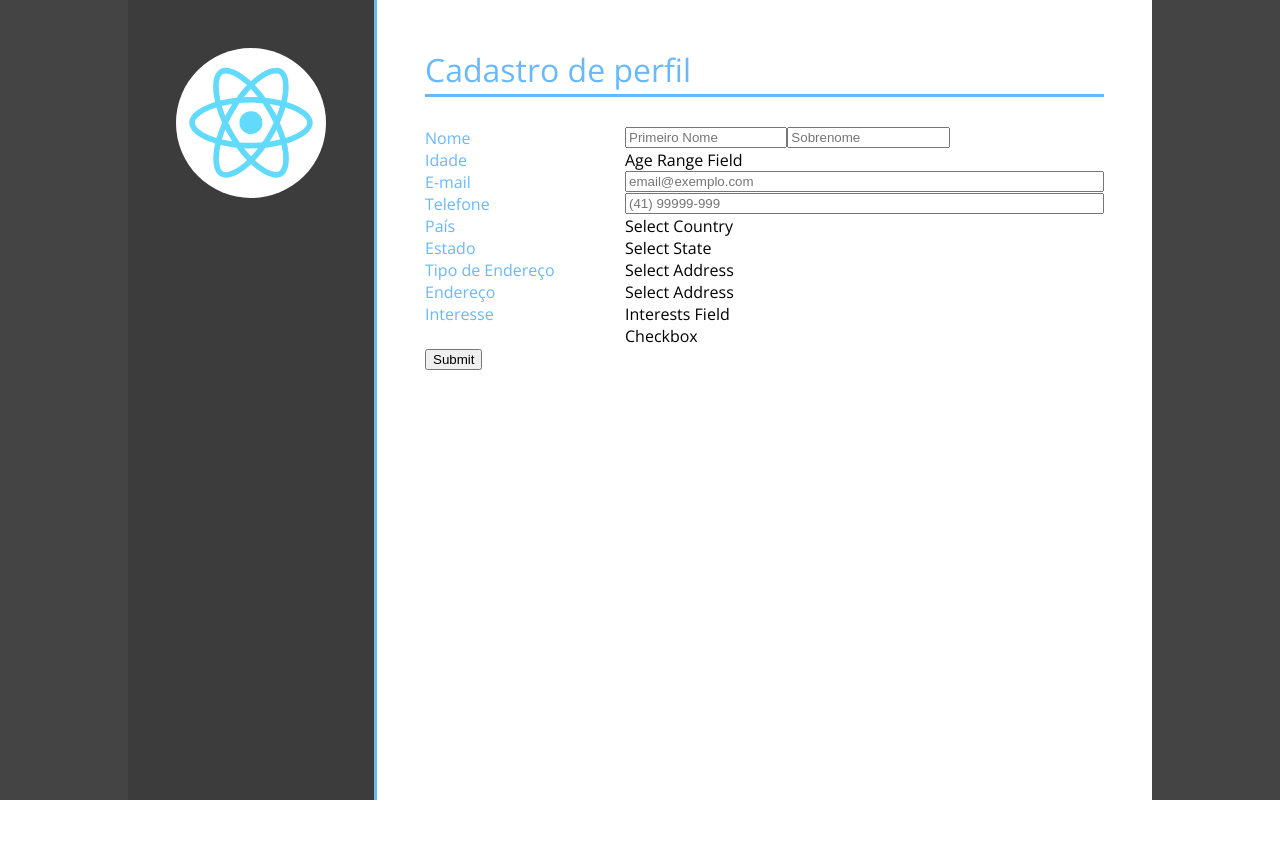
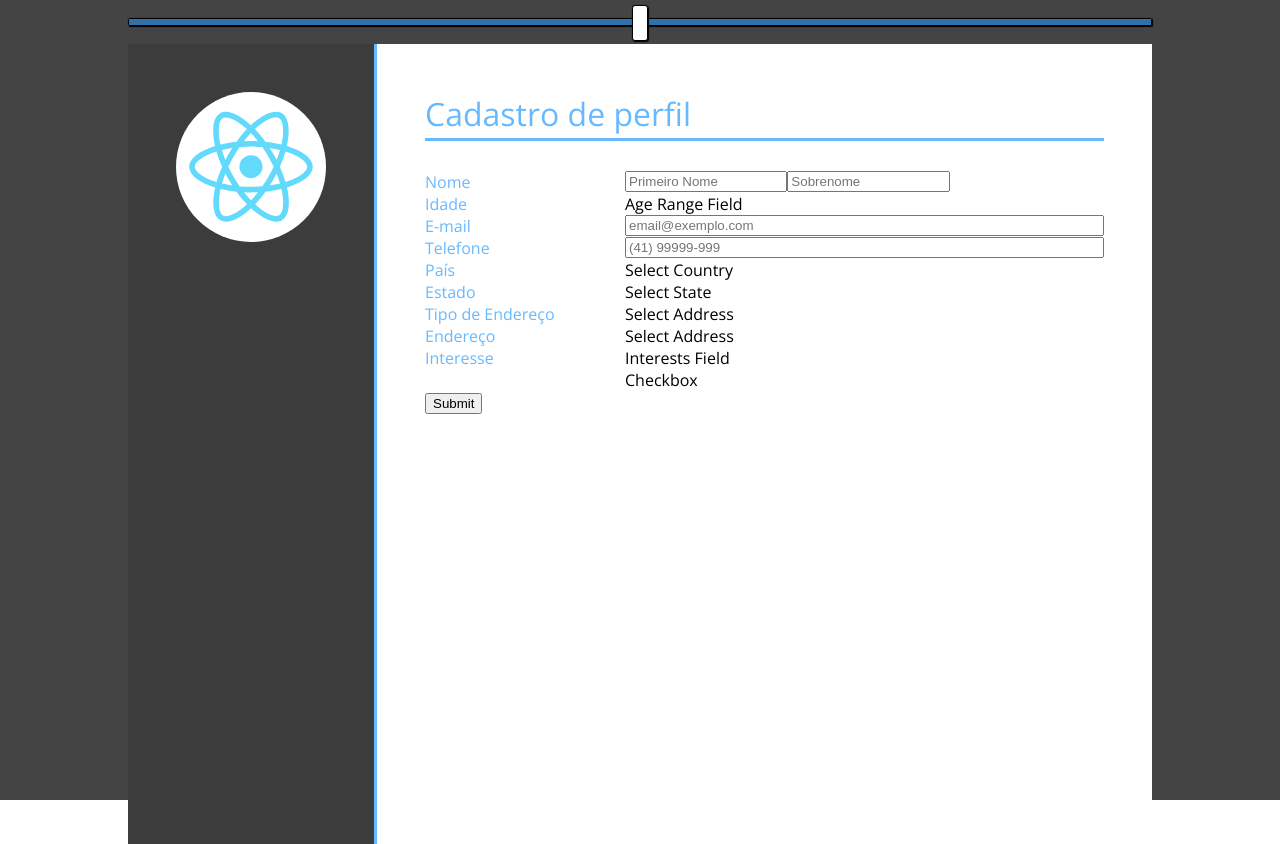
Before and after one commit to Aeyos/react-test, a React (Create React App) app: page / in a window 1280 px wide. Before the commit the page ends 800 px from the top, so only its background shows below. Built offline with nearby package versions, Linux system fonts and the light colour scheme.

Commit message:
[ + ][ Slider ] Slider styling

```diff
--- a/src/components/RegisterForm/index.js
+++ b/src/components/RegisterForm/index.js
@@ -2,7 +2,7 @@
 import styled from 'styled-components';
 import { Formik, Form, Field, ErrorMessage } from 'formik';
 
-import { Content, Errors, Flex, FormWrapper, Label, Group, RoundedImage, Row, Title } from '../Styled';
+import { Content, Errors, Flex, FormWrapper, Label, Group, RoundedImage, Row, Title,RangeField } from '../Styled';
 import logo from '../../logo.svg';
 import LeftColumn from './LeftColumn';
 import RightColumn from './RightColumn';
@@ -54,6 +54,7 @@
   render() {
     return (
       <Content>
+        <RangeField type="range" />
         <Flex height="100%">
           <LeftColumn>
             <RoundedImage src={logo} size="150px" />
--- /dev/null
+++ b/src/components/Styled/RangeField.js
@@ -0,0 +1,104 @@
+import styled from 'styled-components';
+
+export default styled.input`
+  &[type=range] {
+    -webkit-appearance: none;
+    margin: 18px 0;
+    width: 100%;
+  }
+
+  &[type=range]:focus {
+    outline: none;
+  }
+
+  &[type=range]::-webkit-slider-runnable-track {
+    width: 100%;
+    height: 8.4px;
+    cursor: pointer;
+    animate: 0.2s;
+    box-shadow: 1px 1px 1px #000000, 0px 0px 1px #0d0d0d;
+    background: #3071a9;
+    border-radius: 1.3px;
+    border: 0.2px solid #010101;
+  }
+
+  &[type=range]::-webkit-slider-thumb {
+    box-shadow: 1px 1px 1px #000000, 0px 0px 1px #0d0d0d;
+    border: 1px solid #000000;
+    height: 36px;
+    width: 16px;
+    border-radius: 3px;
+    background: #ffffff;
+    cursor: pointer;
+    -webkit-appearance: none;
+    margin-top: -14px;
+  }
+
+  &[type=range]:focus::-webkit-slider-runnable-track {
+    background: #367ebd;
+  }
+
+  &[type=range]::-moz-range-track {
+    width: 100%;
+    height: 8.4px;
+    cursor: pointer;
+    animate: 0.2s;
+    box-shadow: 1px 1px 1px #000000, 0px 0px 1px #0d0d0d;
+    background: #3071a9;
+    border-radius: 1.3px;
+    border: 0.2px solid #010101;
+  }
+
+  &[type=range]::-moz-range-thumb {
+    box-shadow: 1px 1px 1px #000000, 0px 0px 1px #0d0d0d;
+    border: 1px solid #000000;
+    height: 36px;
+    width: 16px;
+    border-radius: 3px;
+    background: #ffffff;
+    cursor: pointer;
+  }
+
+  &[type=range]::-ms-track {
+    width: 100%;
+    height: 8.4px;
+    cursor: pointer;
+    animate: 0.2s;
+    background: transparent;
+    border-color: transparent;
+    border-width: 16px 0;
+    color: transparent;
+  }
+
+  &[type=range]::-ms-fill-lower {
+    background: #2a6495;
+    border: 0.2px solid #010101;
+    border-radius: 2.6px;
+    box-shadow: 1px 1px 1px #000000, 0px 0px 1px #0d0d0d;
+  }
+
+  &[type=range]::-ms-fill-upper {
+    background: #3071a9;
+    border: 0.2px solid #010101;
+    border-radius: 2.6px;
+    box-shadow: 1px 1px 1px #000000, 0px 0px 1px #0d0d0d;
+  }
+
+  &[type=range]::-ms-thumb {
+    box-shadow: 1px 1px 1px #000000, 0px 0px 1px #0d0d0d;
+    border: 1px solid #000000;
+    height: 36px;
+    width: 16px;
+    border-radius: 3px;
+    background: #ffffff;
+    cursor: pointer;
+  }
+
+  &[type=range]:focus::-ms-fill-lower {
+    background: #3071a9;
+  }
+
+  &[type=range]:focus::-ms-fill-upper {
+    background: #367ebd;
+  }
+`;
--- a/src/components/Styled/index.js
+++ b/src/components/Styled/index.js
@@ -6,6 +6,7 @@
 export { default as FormWrapper } from './FormWrapper';
 export { default as Group } from './Group';
 export { default as Label } from './Label';
+export { default as RangeField } from './RangeField';
 export { default as RoundButton } from './RoundButton';
 export { default as RoundedImage } from './RoundedImage';
 export { default as Row } from './Row';
```
